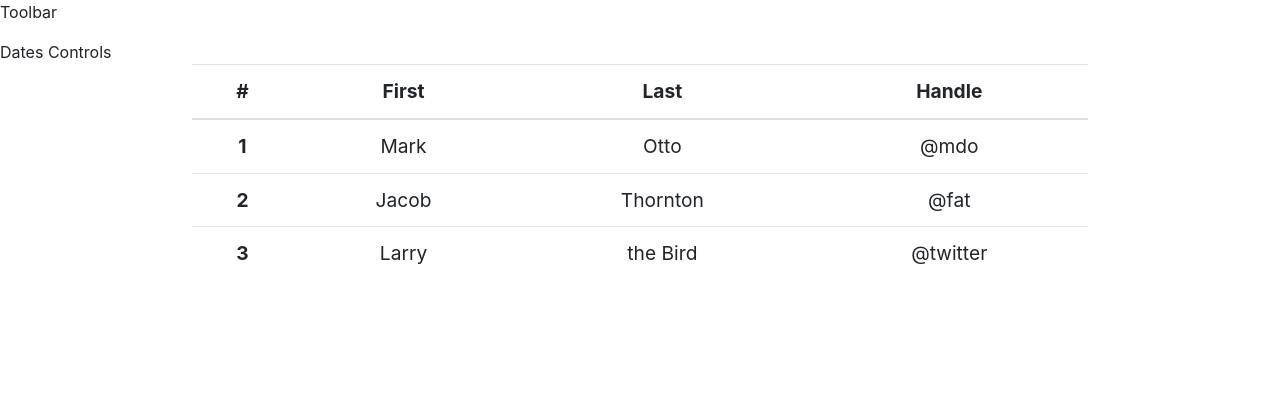
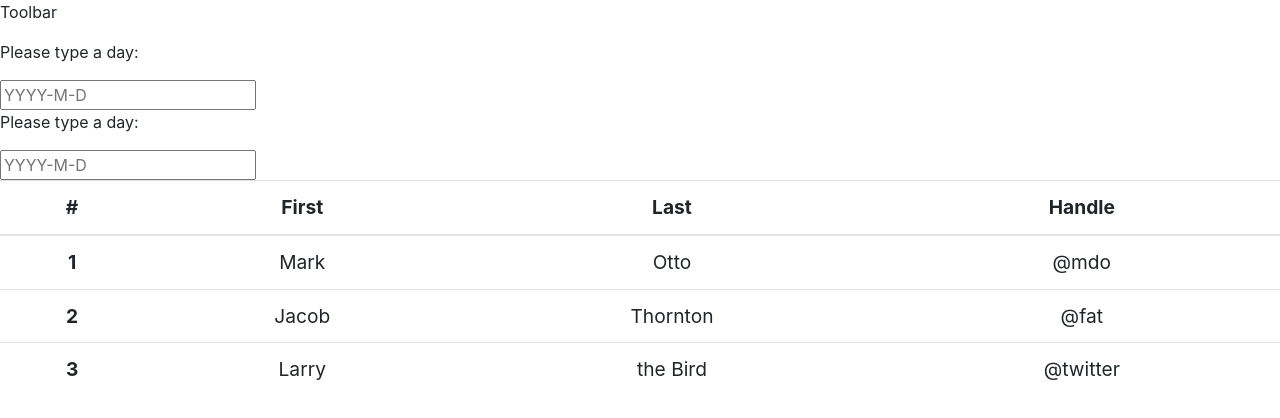
Before and after one commit to aichouramine/ims, a React (Create React App) app: page / in a window 1280 px wide. Shown: the top 418 px of the page. Built offline with nearby package versions, Linux system fonts and the light colour scheme.

Commit message:
Added datepicker

```diff
--- a/package.json
+++ b/package.json
@@ -6,6 +6,7 @@
     "bootstrap": "^4.3.1",
     "prop-types": "^15.7.2",
     "react": "^16.8.6",
+    "react-day-picker": "^7.3.0",
     "react-dom": "^16.8.6",
     "react-scripts": "2.1.8"
   },
--- a/src/components/CandidatesView/CandidatesView.js
+++ b/src/components/CandidatesView/CandidatesView.js
@@ -1,6 +1,6 @@
 import React from 'react';
-import CandidatesTable from './CandidatesTable/CandidatesTable'
-import classes from './CandidatesView.module.css'
+import CandidatesTable from './CandidatesTable/CandidatesTable';
+import classes from './CandidatesView.module.css';
 
 const candidatesView = (props) => (
     <div className={classes.Table}>
--- a/src/components/CandidatesView/CandidatesView.module.css
+++ b/src/components/CandidatesView/CandidatesView.module.css
@@ -7,12 +7,12 @@
     font-size: 1.2rem;
 }
 
-@media (min-width: 1000px) and (min-height: 700px) {
-    .Table{
-        width: 70%;
-        height: 600px;
-    }
-}
+/*@media (min-width: 1000px) and (min-height: 700px) {*/
+    /*.Table{*/
+        /*width: 70%;*/
+        /*height: 600px;*/
+    /*}*/
+/*}*/
 
 /*@media (min-width: 500px) and (min-height: 401px) {*/
     /*.Table{*/
--- /dev/null
+++ b/src/components/CandidatesView/InterviewDatesControls/InterviewDatesControls.js
@@ -0,0 +1,12 @@
+import React from 'react';
+import Hoc from '../../../hoc/Hoc';
+import Datepicker from '../../shared_components/Datepicker/Datepicker';
+
+const interviewDatesControls = () => (
+    <Hoc>
+        <Datepicker/>
+        <Datepicker/>
+    </Hoc>
+);
+
+export default interviewDatesControls;
--- /dev/null
+++ b/src/components/shared_components/Datepicker/Datepicker.js
@@ -0,0 +1,13 @@
+import React from 'react';
+import Hoc from '../../../hoc/Hoc'
+import DayPickerInput from 'react-day-picker/DayPickerInput';
+import 'react-day-picker/lib/style.css';
+
+const datepicker = () => (
+    <Hoc>
+        <p>Please type a day:</p>
+        <DayPickerInput onDayChange={day => console.log(day)} />
+    </Hoc>
+);
+
+export default datepicker;
--- a/src/containers/CandidatesStatistic/CandidatesStatistic.js
+++ b/src/containers/CandidatesStatistic/CandidatesStatistic.js
@@ -1,12 +1,13 @@
 import React, {Component} from 'react';
 import Hoc from '../../hoc/Hoc'
 import CandidatesView from '../../components/CandidatesView/CandidatesView'
+import InterviewDatesControls from '../../components/CandidatesView/InterviewDatesControls/InterviewDatesControls'
 
 class CandidatesStatistic extends Component{
     render(){
         return (
             <Hoc>
-                <div>Dates Controls</div>
+                <InterviewDatesControls/>
                 <CandidatesView/>
             </Hoc>
         )
```
Also changed, not shown: 1 other file (tests, documents, lock files or other folders).
